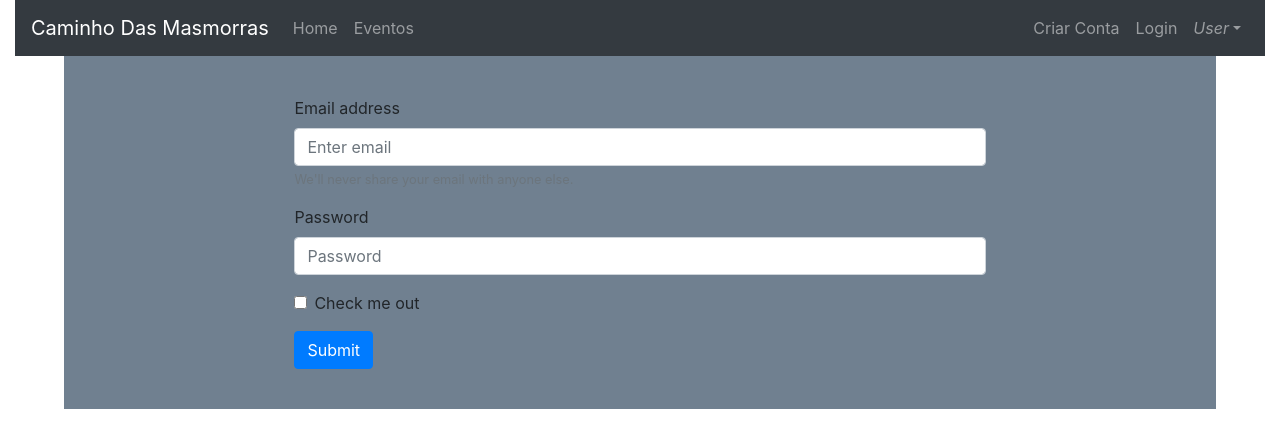
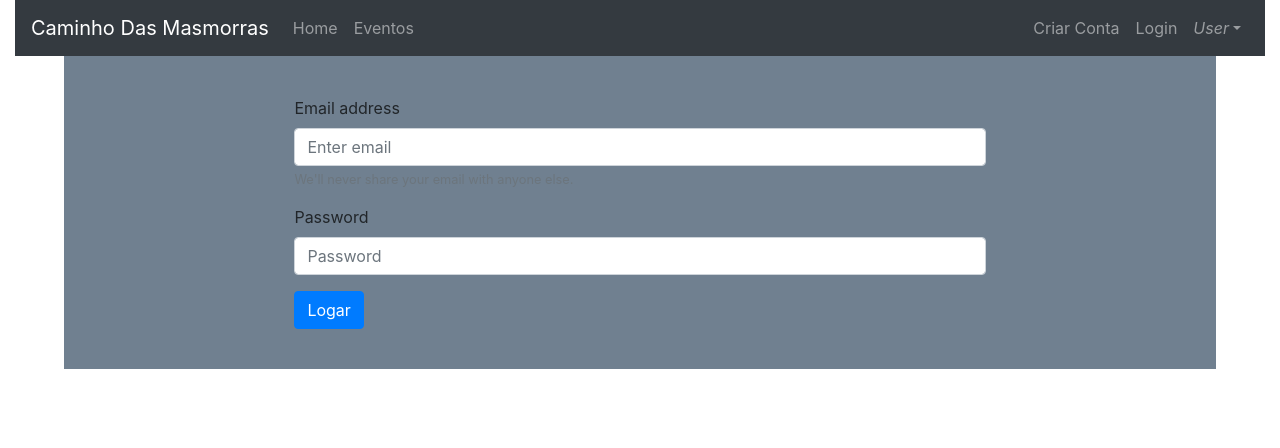
Before and after one commit to HenriqueSamii/Caminho-Das-Masmorras, a Vue app: page /login in a window 1280 px wide. Shown: the top 448 px of the page. Built offline with nearby package versions, Linux system fonts and the light colour scheme.

Commit message:
criar e logar em components incompleto

```diff
--- /dev/null
+++ b/src/components/LoginECreate.vue
@@ -0,0 +1,62 @@
+<template>
+  <div id="loginECreate">
+    <form>
+      <div class="form-group">
+        <label for="exampleInputEmail1">Email address</label>
+        <input
+          type="email"
+          class="form-control"
+          id="exampleInputEmail1"
+          aria-describedby="emailHelp"
+          placeholder="Enter email"
+        />
+        <small
+          id="emailHelp"
+          class="form-text text-muted"
+        >We'll never share your email with anyone else.</small>
+      </div>
+      <div class="form-group">
+        <label for="exampleInputPassword1">Password</label>
+        <input
+          type="password"
+          class="form-control"
+          id="exampleInputPassword1"
+          placeholder="Password"
+        />
+      </div>
+      <button v-if="isLogin == true" type="submit" class="btn btn-primary">Logar</button>
+      <button v-else type="submit" class="btn btn-primary">Criar Conta</button>
+    </form>
+  </div>
+</template>
+
+<script>
+export default {
+  name: "loginECreate",
+  props: {
+    isLogin: Boolean
+  },
+  data: function() {
+    return {};
+  },
+  methods: {
+    metodoLogin: function() {
+      //TODO: Fazer funcao de Login
+      this.$router.push({ name: "Home" });
+    },
+    metodoCriarConta: function() {
+      //TODO: Fazer funcao de Criar Conta
+      this.$router.push({ name: 'Home' });
+    }
+  }
+};
+</script>
+<style>
+#loginECreate{
+    width: 60%;
+    float: none;
+    margin: 0 auto;
+    padding-top: 2.5em;
+    padding-bottom: 2.5em;
+}
+</style>
--- a/src/views/CriarConta.vue
+++ b/src/views/CriarConta.vue
@@ -1,26 +1,20 @@
 <template>
   <div id="criarConta">
-
+    <LoginECreate v-bind:isLogin="false" page-title="Criar Conta" />
   </div>
 </template>
 
 <script>
 
-//import Header from "./components/Header.vue";
+import LoginECreate from "@/components/LoginECreate.vue";
 export default {
   name: "CriarConta",
-  data: function(){
-    return{};
+  data: function() {
+    return {};
   },
-  methods:{
-    metodoCriarConta: function() {
-      //TODO: Fazer funcao de Criar Conta
-      this.$router.push({ name: 'Home' });
-    }
-  }/* ,
   components: {
-    Header
-  } */
+    LoginECreate
+  }
 };
 </script>
 <style>
--- a/src/views/Login.vue
+++ b/src/views/Login.vue
@@ -1,62 +1,20 @@
 <template>
   <div id="login">
-    <form>
-      <div class="form-group">
-        <label for="exampleInputEmail1">Email address</label>
-        <input
-          type="email"
-          class="form-control"
-          id="exampleInputEmail1"
-          aria-describedby="emailHelp"
-          placeholder="Enter email"
-        />
-        <small
-          id="emailHelp"
-          class="form-text text-muted"
-        >We'll never share your email with anyone else.</small>
-      </div>
-      <div class="form-group">
-        <label for="exampleInputPassword1">Password</label>
-        <input
-          type="password"
-          class="form-control"
-          id="exampleInputPassword1"
-          placeholder="Password"
-        />
-      </div>
-      <div class="form-group form-check">
-        <input type="checkbox" class="form-check-input" id="exampleCheck1" />
-        <label class="form-check-label" for="exampleCheck1">Check me out</label>
-      </div>
-      <button type="submit" class="btn btn-primary">Submit</button>
-    </form>
+    <LoginECreate v-bind:isLogin="true" page-title="Login" />
   </div>
 </template>
 
 <script>
-//import Header from "./components/Header.vue";
+import LoginECreate from "@/components/LoginECreate.vue";
 export default {
   name: "Login",
   data: function() {
     return {};
   },
-  methods: {
-    metodoLogin: function() {
-      //TODO: Fazer funcao de Login
-      this.$router.push({ name: "Home" });
-    }
-  } /* ,
   components: {
-    Header
-  } */
+    LoginECreate
+  }
 };
 </script>
 <style>
-#login{
-    width: 60%;
-    float: none;
-    margin: 0 auto;
-    padding-top: 2.5em;
-    padding-bottom: 2.5em;
-}
 </style>
```
